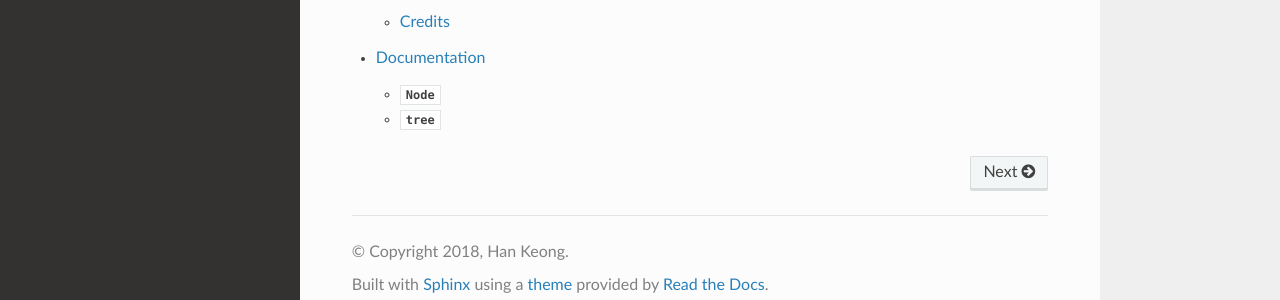
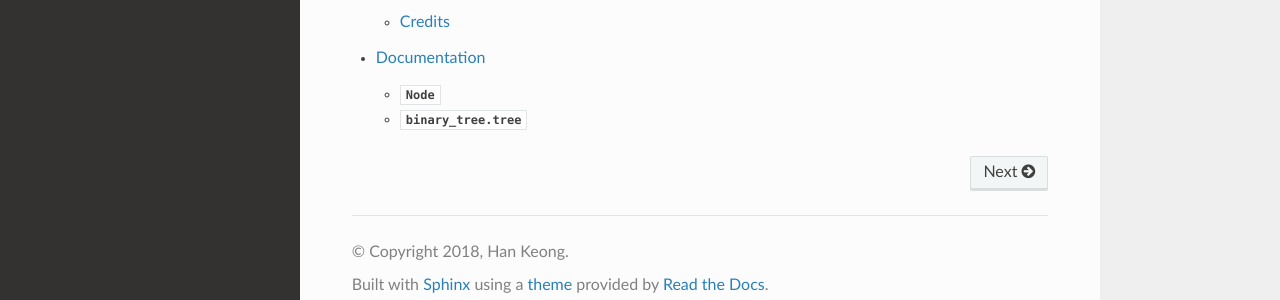
Before and after one commit to david-xhk/binary_tree, a Sphinx documentation site: the page built from docs/index.rst, in a window 1280 px wide. Shown: the part 550-850 px from the top of the page. Built offline with Sphinx 7.4.7 and the Read the Docs theme 2.0.0, drawn with Linux system fonts in a browser that asks for light colours.

Commit message:
Tweaked docs.rst

```diff
--- a/docs/docs.rst
+++ b/docs/docs.rst
@@ -12,7 +12,7 @@
     :special-members: __repr__, __iter__, __eq__
 
 ==========================
- :mod:`~binary_tree.tree`
+ :mod:`binary_tree.tree`
 ==========================
 
 .. automodule:: binary_tree.tree
```
